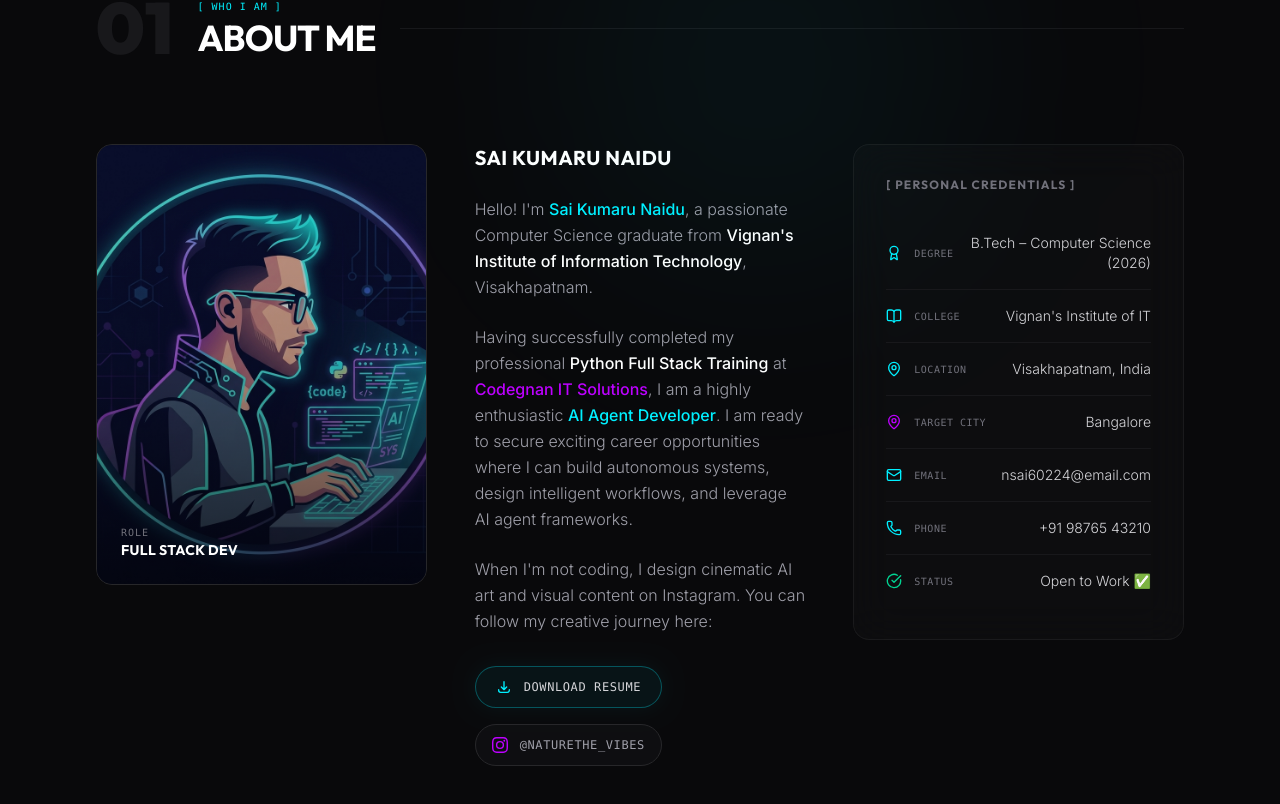
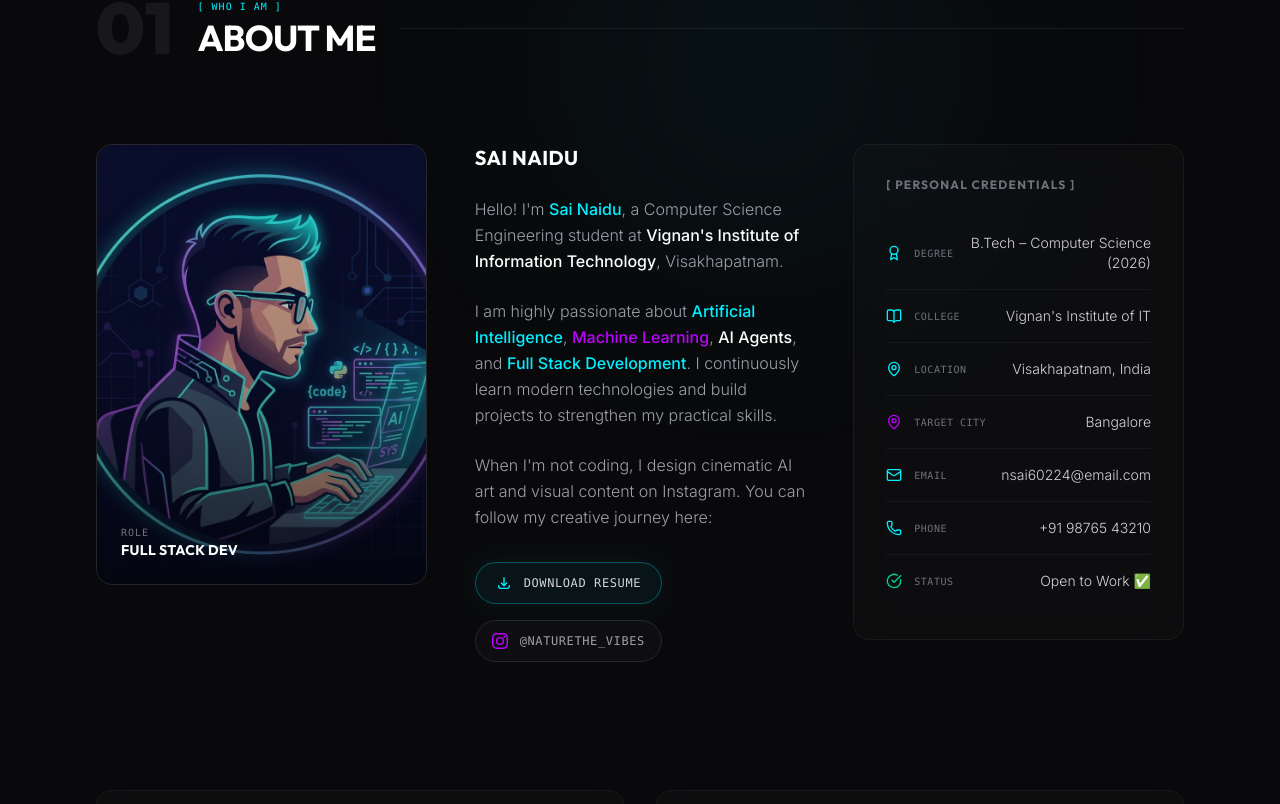
Before and after one commit to mikey470-sai/sequence, a Next.js app: page / in a window 1280 px wide. Shown: the part 4136-4940 px from the top of the page. Built offline with nearby package versions, Linux system fonts and the light colour scheme.

Commit message:
feat: customize profile name to Sai Naidu, incorporate portfolio project description in Aura AI, and update rag.json

```diff
--- a/rag.json
+++ b/rag.json
@@ -1,18 +1,48 @@
 {
-  "name": "Sai Kumaru Naidu",
-  "education": "B.Tech – Computer Science (2026), Vignan's Institute of Information Technology",
-  "experience": "6 Months training at Codegnan IT Solutions (Python Full Stack Development)",
+  "name": "Sai Naidu",
+  "education": {
+    "degree": "B.Tech",
+    "branch": "Computer Science Engineering",
+    "graduation_year": 2026,
+    "college": "Vignan's Institute of Information Technology"
+  },
   "skills": [
     "Python",
-    "Flask",
-    "MySQL",
+    "Full Stack Development",
+    "Machine Learning",
+    "Artificial Intelligence",
+    "AI Agents",
     "HTML",
-    "React",
+    "CSS",
     "JavaScript",
-    "CSS",
-    "AI Agent",
-    "Machine Learning"
+    "Git",
+    "SQL"
   ],
+  "interests": [
+    "AI Engineering",
+    "Machine Learning",
+    "Generative AI",
+    "Agentic AI Systems",
+    "Software Development"
+  ],
+  "current_focus": [
+    "Building AI Agents",
+    "Learning Machine Learning",
+    "Improving Full Stack Development Skills",
+    "Developing Real-World Projects"
+  ],
+  "projects": [
+    {
+      "name": "Personal Portfolio",
+      "description": "Portfolio website showcasing skills, projects, and achievements."
+    }
+  ],
+  "career_goal": {
+    "short_term": "Get a software engineering or AI-related role.",
+    "long_term": "Become an AI Engineer and build impactful AI products."
+  },
+  "about": "Sai Naidu is a Computer Science Engineering student passionate about Artificial Intelligence, Machine Learning, AI Agents, and Full Stack Development. He continuously learns modern technologies and builds projects to strengthen his practical skills.",
+  "experience": "6 Months training at Codegnan IT Solutions (Python Full Stack Development)",
   "certifications": [
     "Relational Database Basics",
     "Data Analytics on AWS",
@@ -23,9 +53,8 @@
   "achievements": [
     "NCC Certification 13A Batch",
     "Hackathon Organizer",
-    "CodeChef 1-Star"
+    "CodeChef 1-Star Rating"
   ],
-  "career_interests": "Deep in AI, Machine Learning, and developing autonomous AI Agent projects",
   "contact": {
     "email": "nsai60224@email.com",
     "phone": "+91 98765 43210"
--- a/src/app/layout.tsx
+++ b/src/app/layout.tsx
@@ -13,8 +13,8 @@ const geistMono = Geist_Mono({
 });
 
 export const metadata: Metadata = {
-  title: "Sai Kumaru Naidu — Full Stack Developer & AI Agent Enthusiast",
-  description: "Personal portfolio of Sai Kumaru Naidu, a Computer Science graduate specializing in Python Full Stack Development, AI Agents, and intelligent web systems.",
+  title: "Sai Naidu — Full Stack Developer & AI Agent Enthusiast",
+  description: "Personal portfolio of Sai Naidu, a Computer Science graduate specializing in Python Full Stack Development, AI Agents, and intelligent web systems.",
 };
 
 export default function RootLayout({
--- a/src/components/About.tsx
+++ b/src/components/About.tsx
@@ -70,7 +70,7 @@ export default function About() {
             >
               <Image
                 src="/IMG-20260215-WA0016.jpg"
-                alt="Sai Kumaru Naidu"
+                alt="Sai Naidu"
                 fill
                 sizes="(max-width: 768px) 340px, 340px"
                 priority
@@ -92,14 +92,14 @@ export default function About() {
           {/* Column 2: Biography Text */}
           <div className="lg:col-span-4 flex flex-col justify-center">
             <h3 className="font-display font-bold text-xl text-white mb-6 uppercase tracking-wide">
-              Sai Kumaru Naidu
+              Sai Naidu
             </h3>
             <div className="font-sans text-zinc-400 text-sm md:text-base leading-relaxed space-y-6 font-light">
               <p>
-                Hello! I'm <strong className="text-brand-cyan font-medium">Sai Kumaru Naidu</strong>, a passionate Computer Science graduate from <strong className="text-white font-medium">Vignan's Institute of Information Technology</strong>, Visakhapatnam.
+                Hello! I'm <strong className="text-brand-cyan font-medium">Sai Naidu</strong>, a Computer Science Engineering student at <strong className="text-white font-medium">Vignan's Institute of Information Technology</strong>, Visakhapatnam.
               </p>
               <p>
-                Having successfully completed my professional <strong className="text-white font-medium">Python Full Stack Training</strong> at <strong className="text-brand-purple font-medium">Codegnan IT Solutions</strong>, I am a highly enthusiastic <strong className="text-brand-cyan font-medium">AI Agent Developer</strong>. I am ready to secure exciting career opportunities where I can build autonomous systems, design intelligent workflows, and leverage AI agent frameworks.
+                I am highly passionate about <strong className="text-brand-cyan font-medium">Artificial Intelligence</strong>, <strong className="text-brand-purple font-medium">Machine Learning</strong>, <strong className="text-white font-medium">AI Agents</strong>, and <strong className="text-brand-cyan font-medium">Full Stack Development</strong>. I continuously learn modern technologies and build projects to strengthen my practical skills.
               </p>
               <p>
                 When I'm not coding, I design cinematic AI art and visual content on Instagram. You can follow my creative journey here:
--- a/src/components/Footer.tsx
+++ b/src/components/Footer.tsx
@@ -109,7 +109,7 @@ export default function Footer() {
 
         {/* Bottom border & copyright */}
         <div className="flex flex-col md:flex-row md:items-center justify-between pt-8 border-t border-zinc-900/60 text-zinc-600 text-xs font-mono tracking-wider">
-          <p>© 2026 Sai Kumaru. Designed &amp; Built with ❤️</p>
+          <p>© 2026 Sai Naidu. Designed &amp; Built with ❤️</p>
           <p className="mt-4 md:mt-0 flex items-center gap-2">
             <span>BUILT WITH NEXT.JS 16 &amp; CANVAS</span>
           </p>
--- a/src/components/FunnyRobot.tsx
+++ b/src/components/FunnyRobot.tsx
@@ -101,8 +101,12 @@ export default function FunnyRobot() {
       return "Sai's certified credentials and achievements:\n\n📜 **Certifications:**\n• Relational Database Basics\n• Data Analytics on AWS\n• Cisco: Switching, Routing & Wireless Essentials\n• Cisco: Introduction to Networks\n• Core Organizing Team Member for College Tech Events\n\n🏆 **Achievements:**\n• NCC Certification (13A Batch)\n• Hackathon Organizer & Developer\n• CodeChef 1-Star Rating";
     }
 
+    if (query.includes("personal portfolio") || query.includes("portfolio website") || query.includes("this website") || query.includes("this portfolio")) {
+      return "**Personal Portfolio**: This website showcases Sai's projects, skills, and achievements. It is built with Next.js 16 (Turbopack), React 19, Framer Motion, and Tailwind CSS v4. It features a custom WebGL scroll-linked canvas background, manual light/dark themes, and Aura AI—the glassmorphic chat assistant widget you are talking to right now!";
+    }
+
     if (query.includes("project") || query.includes("portfolio") || query.includes("work")) {
-      return "Sai has built several professional-grade projects:\n\n• 🚗 **RTO Prediction Engine** (LightGBM, FastAPI, Railway, MLflow)\n• 🧠 **ML-Powered Data Pipeline** (Random Forest, SVM, OpenCV, PostgreSQL)\n• 📊 **Real-Time Analytics Dashboard** (Flask-SocketIO, WebSockets, Docker)\n• 🛒 **Microservices Backend** (FastAPI, Saga Transaction Rollback)\n• 🎬 **Sentiment Analyzer** (NLP TF-IDF, Logistic Regression, 90.21% accuracy)\n• 👁️ **CrowdWatch Stadium Monitor** (YOLOv8, Computer Vision, React, FastAPI)\n\nWhich one would you like to know more about?";
+      return "Sai has built several professional-grade projects:\n\n• 💻 **Personal Portfolio** (Next.js 16, React 19, Framer Motion, Tailwind CSS)\n• 🚗 **RTO Prediction Engine** (LightGBM, FastAPI, Railway, MLflow)\n• 🧠 **ML-Powered Data Pipeline** (Random Forest, SVM, OpenCV, PostgreSQL)\n• 📊 **Real-Time Analytics Dashboard** (Flask-SocketIO, WebSockets, Docker)\n• 🛒 **Microservices Backend** (FastAPI, Saga Transaction Rollback)\n• 👁️ **CrowdWatch Stadium Monitor** (YOLOv8, Computer Vision, React, FastAPI)\n\nWhich one would you like to know more about?";
     }
 
     if (query.includes("rto") || query.includes("vehicle")) {
@@ -217,7 +221,7 @@ export default function FunnyRobot() {
       {
         id: "cleared-initial",
         sender: "bot",
-        text: "History cleared! Let's start fresh. What can I tell you about Sai Kumaru Naidu?",
+        text: "History cleared! Let's start fresh. What can I tell you about Sai Naidu?",
         timestamp: new Date()
       }
     ]);
--- a/src/components/Overlay.tsx
+++ b/src/components/Overlay.tsx
@@ -39,7 +39,7 @@ export default function Overlay({ scrollYProgress }: OverlayProps) {
           Available for Work
         </span>
         <h1 className="font-display font-black text-5xl md:text-7xl tracking-tight text-white mb-6 leading-none">
-          SAI KUMARU NAIDU
+          SAI NAIDU
         </h1>
         <p className="font-sans text-zinc-400 text-sm md:text-lg tracking-[0.3em] uppercase font-light">
           Full Stack Developer &amp; AI Agent Enthusiast
```
